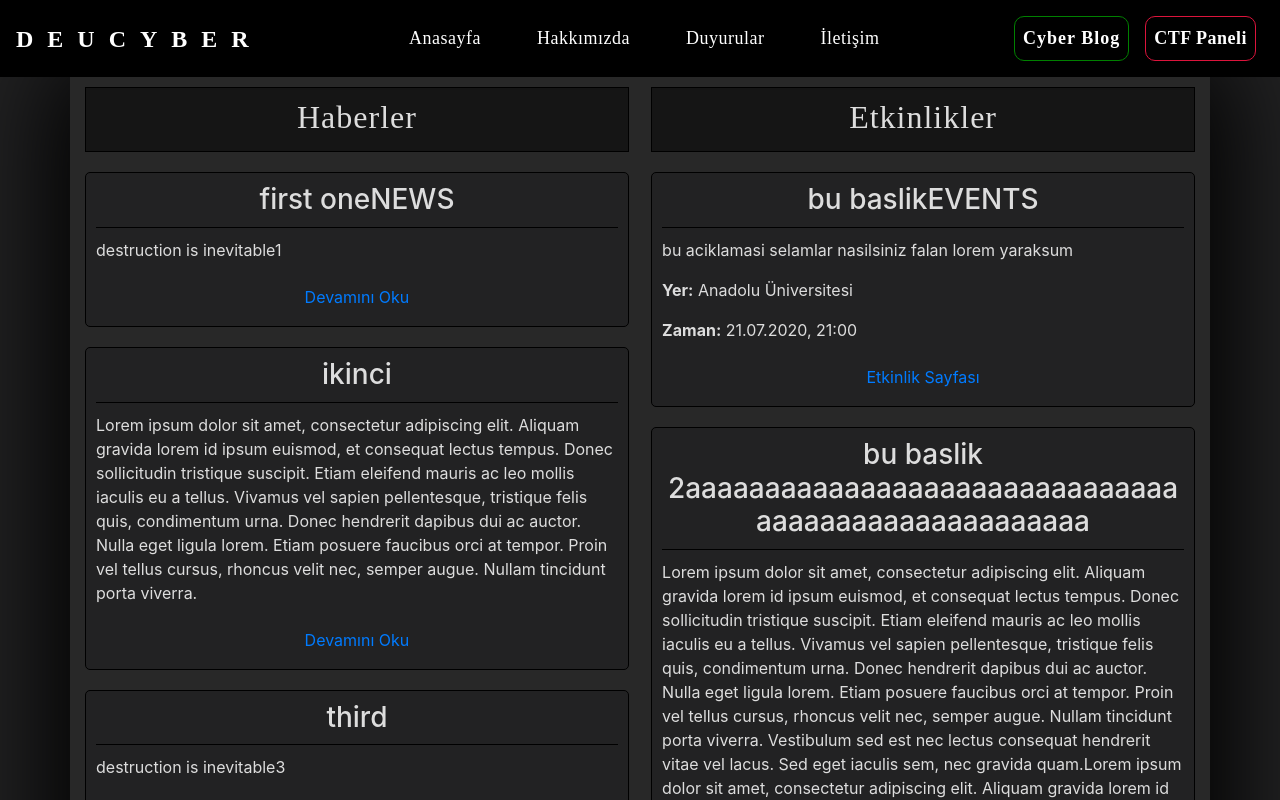
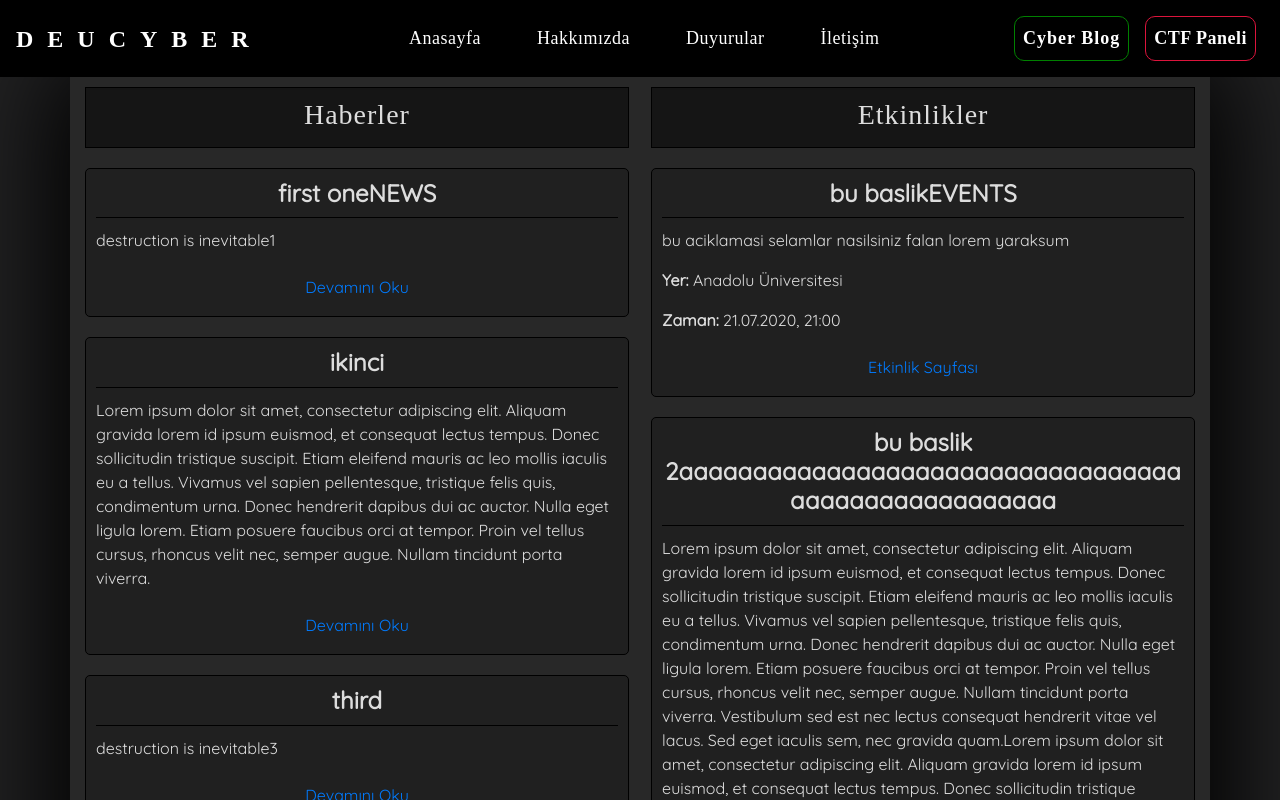
Before and after one commit to deucyber/deucyber-react, a React (Create React App) app: page /duyurular in a window 1280 px wide. Shown: the top 800 px of the page. Built offline with nearby package versions, Linux system fonts and the light colour scheme; a web font is replaced by a local one.

Commit message:
build N push

```diff
--- a/public/index.html
+++ b/public/index.html
@@ -16,7 +16,7 @@
     />
     <style>
       @import url('https://fonts.googleapis.com/css?family=Tomorrow&display=swap');
-      @import url('https://fonts.googleapis.com/css?family=Michroma&display=swap');
+      @import url('https://fonts.googleapis.com/css?family=Quicksand&display=swap');
     </style>
     <link rel="manifest" href="%PUBLIC_URL%/manifest.json" />
     <title>DEUCYBER</title>
--- a/src/Anasayfa.js
+++ b/src/Anasayfa.js
@@ -1,9 +1,15 @@
 import React from 'react'
+import styled from 'styled-components';
+
+const Styles = styled.div`
+.news-box{
+	width: 49%;
+	float: left;
+}
+`;
 
 export const Anasayfa = () => (
-		<div>
-			<h1>Selamlar bu başlık.</h1>
-			<h2>Home'dasınız.</h2>
-			<p>Bu da bir yazı p tagi ile. alias denemesi</p>
-		</div>
-)
+	<div>
+		<img src="smiley.gif" alt="Smiley face" height="42" width="42" />
+	</div>
+		)
--- a/src/App.js
+++ b/src/App.js
@@ -19,6 +19,7 @@ class App extends Component {
           <Router>
             <Switch>
               <Route exact path="/index.html" component={Anasayfa} />
+              <Route exact path="/" component={Anasayfa} />
               <Route path="/hakkimizda" component={Hakkimizda} />
               <Route path="/duyurular" component={Duyurular} />
               <Route component={NoMatch} />
--- a/src/Duyurular.js
+++ b/src/Duyurular.js
@@ -34,11 +34,11 @@ export const Duyurular = () => (
 	<Styles>
 		<div className="out-border">
 			<div className="news-box">
-				<h2 className="box-header">Haberler</h2>
+				<h3 className="box-header">Haberler</h3>
 				<News />
 			</div>
 			<div className="events-box">
-				<h2 className="box-header">Etkinlikler</h2>
+				<h3 className="box-header">Etkinlikler</h3>
 				<Events />
 			</div>
 		</div>
--- a/src/components/Events.js
+++ b/src/components/Events.js
@@ -8,7 +8,7 @@ const Styles = styled.div`
 	border-radius: 5px;
 	margin-bottom: 20px;
 	padding: 10px;
-	background-color: #222223;
+	background-color: #202020;
 	text-align: center;
 	width: 100%;
 	overflow-wrap: break-word;
@@ -22,6 +22,7 @@ const Styles = styled.div`
 	padding-bottom: 10px;
 	margin-bottom: 10px;
 	border-bottom: 1px solid black;
+	font-weight: bold;
 }
 `;
 
@@ -30,7 +31,7 @@ export const Events = () => (
 		return (
 			<Styles>
 				<div className="cards">
-					<h3 className="header">{postDetail.Title}</h3>
+					<h4 className="header">{postDetail.Title}</h4>
 					<p className="desc">{postDetail.Desc}</p>
 					<p className="desc"><b>Yer:</b> {postDetail.Location}</p>
 					<p className="desc"><b>Zaman:</b> {postDetail.Date}, {postDetail.Time}</p>
--- a/src/components/Layout.js
+++ b/src/components/Layout.js
@@ -12,6 +12,7 @@ const Styles = styled.div`
 	color: #DDDDDD;
 	display: flex;
 	flex-direction: column;
+	font-family: "Quicksand"
 }
 `;
 
--- a/src/components/News.js
+++ b/src/components/News.js
@@ -8,7 +8,7 @@ const Styles = styled.div`
 	border-radius: 5px;
 	margin-bottom: 20px;
 	padding: 10px;
-	background-color: #222223;
+	background-color: #202020;
 	text-align: center;
 	width: 100%;
 	overflow-wrap: break-word;
@@ -22,6 +22,7 @@ const Styles = styled.div`
 	padding-bottom: 10px;
 	margin-bottom: 10px;
 	border-bottom: 1px solid black;
+	font-weight: bold;
 }
 `;
 
@@ -30,7 +31,7 @@ export const News = () => (
 		return (
 			<Styles>
 				<div className="cards">
-					<h3 className="header">{postDetail.Title}</h3>
+					<h4 className="header">{postDetail.Title}</h4>
 					<p className="desc">{postDetail.Desc}</p>
 					<a href={postDetail.Link}><button type="button" class="btn btn-link">Devamını Oku</button></a>
 				</div>
```
Also changed, not shown: 13 other files (tests, documents, lock files or other folders).
